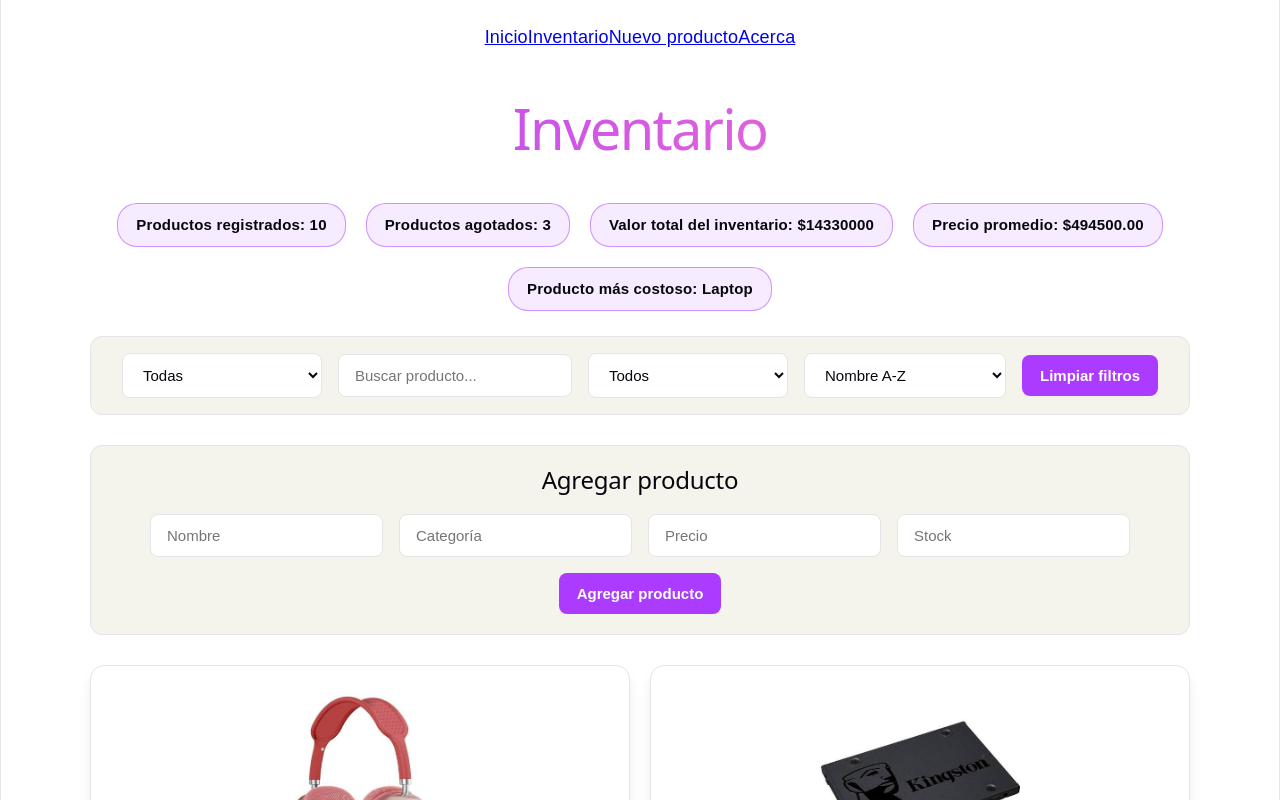
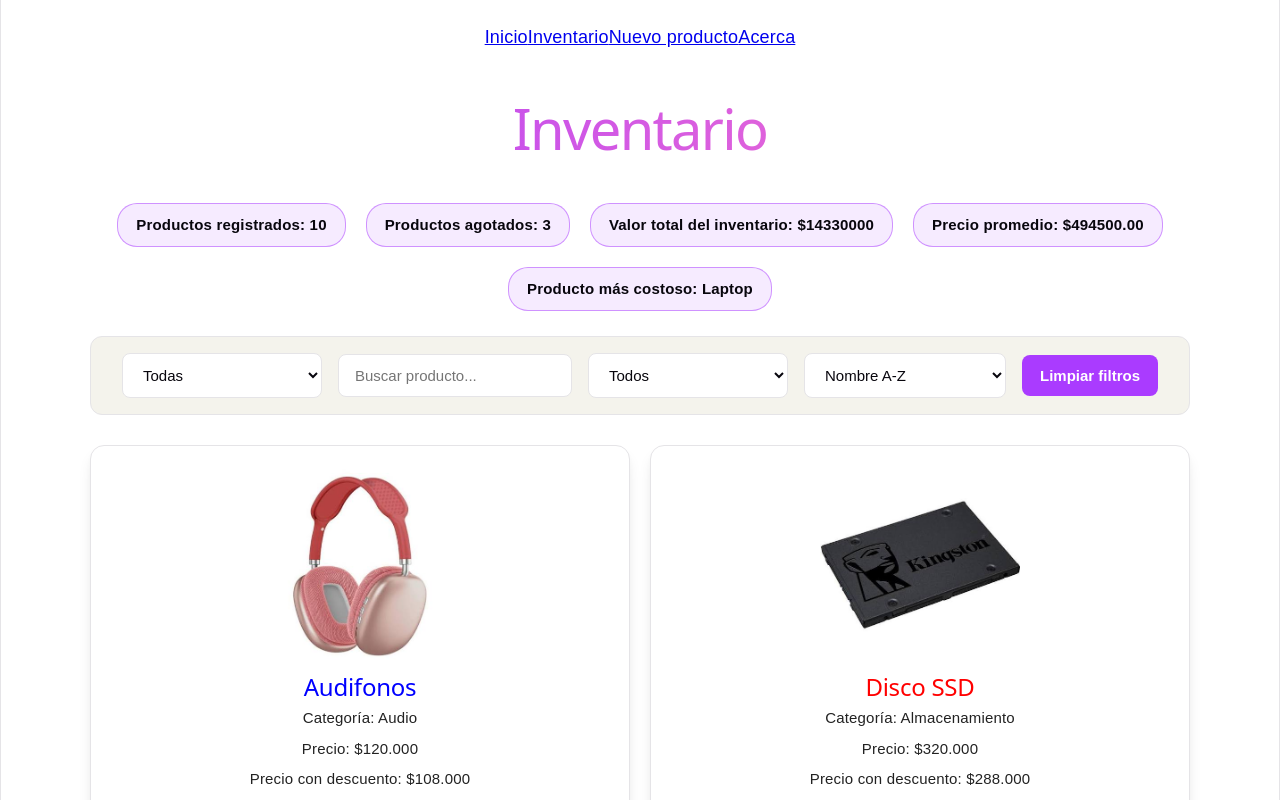
Before and after one commit to ireguisara09/react-js-ficha-3409609-Sara-Iregui, a React (Vite) app in the folder tienda-react/: page /inventario in a window 1280 px wide. Shown: the top 800 px of the page. Built offline with nearby package versions, Linux system fonts and the light colour scheme.

Commit message:
feat: Mision 4

```diff
--- a/tienda-react/src/pages/Inventario.jsx
+++ b/tienda-react/src/pages/Inventario.jsx
@@ -1,417 +1,165 @@
-import { useState, useEffect } from "react";
+// pages/Inventario.jsx
+import { useState } from "react";
 
 import ProductoCard from "../components/ProductoCard";
 import FormularioProducto from "../components/FormularioProducto";
 
-import { productos as productosIniciales } from "../data/productos";
-
-
-function Inventario() {
-
-  const obtenerProductosIniciales = () => {
-    const guardados = localStorage.getItem("inventario");
-
-    if (guardados) {
-      return JSON.parse(guardados);
-    }
-
-    return productosIniciales;
-  };
-
-  const [productos, setProductos] = useState(obtenerProductosIniciales);
-
-  const [mensaje, setMensaje] = useState("");
-
+function Inventario({
+  productos,
+  eliminarProducto,
+  modificarStock,
+  actualizarProducto,
+  mostrarMensaje
+}) {
   const [busqueda, setBusqueda] = useState("");
-
   const [categoria, setCategoria] = useState("Todas");
-
   const [filtroEstado, setFiltroEstado] = useState("Todos");
-
   const [orden, setOrden] = useState("nombre-asc");
-
   const [productoEditando, setProductoEditando] = useState(null);
-
-
-  useEffect(() => {
-    localStorage.setItem(
-      "inventario",
-      JSON.stringify(productos)
-    );
-  }, [productos]);
-
-
-  const mostrarMensaje = (texto) => {
-    setMensaje(texto);
-
-    setTimeout(() => {
-      setMensaje("");
-    }, 3000);
-  };
-
-
-  const eliminarProducto = (id) => {
-
-    if (!window.confirm("¿Seguro que quieres eliminar este producto?")) {
-      return;
-    }
-
-    const nuevaLista = productos.filter(
-      (producto) => producto.id !== id
-    );
-
-    setProductos(nuevaLista);
-
-    mostrarMensaje("Producto eliminado.");
-  };
-
-
-  const modificarStock = (id, cambio) => {
-
-    const nuevosProductos = productos.map((producto) => {
-
-      if (producto.id === id) {
-
-        return {
-          ...producto,
-          stock: Math.max(
-            0,
-            producto.stock + cambio
-          )
-        };
-
-      }
-
-      return producto;
-    });
-
-    setProductos(nuevosProductos);
-  };
-
 
   const editarProducto = (producto) => {
     setProductoEditando(producto);
   };
 
-
-  const actualizarProducto = (actualizado) => {
-
-    const nuevaLista = productos.map((producto) =>
-      producto.id === actualizado.id
-        ? actualizado
-        : producto
-    );
-
-    setProductos(nuevaLista);
-
+  const manejarActualizacion = (actualizado) => {
+    actualizarProducto(actualizado);
     setProductoEditando(null);
-
-    mostrarMensaje(
-      "Producto actualizado correctamente."
-    );
   };
-
-
-  const agregarProducto = (nuevoProducto) => {
-
-    setProductos([
-      ...productos,
-      nuevoProducto
-    ]);
-
-    mostrarMensaje(
-      "Producto agregado correctamente."
-    );
-  };
-
 
   const productosAgotados = productos.filter(
     (producto) => producto.stock === 0
   );
 
-
   const valorInventario = productos.reduce(
-    (total, producto) =>
-      total + producto.precio * producto.stock,
+    (total, producto) => total + producto.precio * producto.stock,
     0
   );
-
 
   const precioPromedio =
     productos.length > 0
       ? (
-          productos.reduce(
-            (suma, producto) =>
-              suma + producto.precio,
-            0
-          ) / productos.length
+          productos.reduce((suma, producto) => suma + producto.precio, 0) /
+          productos.length
         ).toFixed(2)
       : 0;
-
 
   const productoMasCaro =
     productos.length > 0
       ? productos.reduce(
-          (max, producto) =>
-            producto.precio > max.precio
-              ? producto
-              : max,
+          (max, producto) => (producto.precio > max.precio ? producto : max),
           productos[0]
         )
       : null;
 
-
-  const productosFiltrados = productos.filter(
-    (producto) => {
-
-      const coincideNombre =
-        producto.nombre
+  const productosFiltrados = productos.filter((producto) => {
+    const coincideNombre = producto.nombre
       .toLowerCase()
-          .includes(
-            busqueda.toLowerCase()
-          );
-
+      .includes(busqueda.toLowerCase());
 
     const coincideCategoria =
-        categoria === "Todas" ||
-        producto.categoria === categoria;
-
+      categoria === "Todas" || producto.categoria === categoria;
 
     const coincideEstado =
       filtroEstado === "Todos" ||
-        (
-          filtroEstado === "Disponibles" &&
-          producto.stock > 0
-        ) ||
-        (
-          filtroEstado === "Agotados" &&
-          producto.stock === 0
-        );
+      (filtroEstado === "Disponibles" && producto.stock > 0) ||
+      (filtroEstado === "Agotados" && producto.stock === 0);
 
+    return coincideNombre && coincideCategoria && coincideEstado;
+  });
 
-      return (
-        coincideNombre &&
-        coincideCategoria &&
-        coincideEstado
-      );
-    }
-  );
+  const productosConDescuento = productosFiltrados.map((producto) => ({
+    ...producto,
+    precioConDescuento: producto.precio * 0.9
+  }));
 
-
-  const productosConDescuento =
-    productosFiltrados.map(
-      (producto) => ({
-        ...producto,
-        precioConDescuento:
-          producto.precio * 0.9
-      })
-    );
-
-
-  const productosOrdenados =
-    [...productosConDescuento].sort(
-      (a, b) => {
-
+  const productosOrdenados = [...productosConDescuento].sort((a, b) => {
     switch (orden) {
-
       case "nombre-asc":
-            return a.nombre.localeCompare(
-              b.nombre
-            );
-
+        return a.nombre.localeCompare(b.nombre);
       case "precio-asc":
         return a.precio - b.precio;
-
       case "precio-desc":
         return b.precio - a.precio;
-
       case "stock-asc":
         return a.stock - b.stock;
-
       case "stock-desc":
         return b.stock - a.stock;
-
       default:
         return 0;
     }
-      }
-    );
-
+  });
 
   const limpiarFiltros = () => {
-
     setBusqueda("");
-
     setCategoria("Todas");
-
     setFiltroEstado("Todos");
-
     setOrden("nombre-asc");
   };
 
-
   return (
     <section>
-
       <h1>Inventario</h1>
 
-      {mensaje && (
-        <p className="mensaje-estado">
-          {mensaje}
-        </p>
+      <section className="indicadores">
+        <p>Productos registrados: {productos.length}</p>
+        <p>Productos agotados: {productosAgotados.length}</p>
+        <p>Valor total del inventario: ${valorInventario}</p>
+        <p>Precio promedio: ${precioPromedio}</p>
+        {productoMasCaro && (
+          <p>Producto más costoso: {productoMasCaro.nombre}</p>
         )}
-
-
-      <section className="indicadores">
-
-        <p>
-          Productos registrados: {productos.length}
-        </p>
-
-        <p>
-          Productos agotados: {productosAgotados.length}
-        </p>
-
-        <p>
-          Valor total del inventario: $
-          {valorInventario}
-        </p>
-
-        <p>
-          Precio promedio: $
-          {precioPromedio}
-        </p>
-
-        {productoMasCaro && (
-          <p>
-            Producto más costoso:{" "}
-            {productoMasCaro.nombre}
-          </p>
-        )}
-
       </section>
 
-
       <section className="filtros">
-
         <select
           value={categoria}
-          onChange={(evento) =>
-            setCategoria(evento.target.value)
-          }
+          onChange={(evento) => setCategoria(evento.target.value)}
         >
-          <option value="Todas">
-            Todas
-          </option>
-
-          <option value="Perifericos">
-            Periféricos
-          </option>
-
-          <option value="Pantallas">
-            Pantallas
-          </option>
-
-          <option value="Audio">
-            Audio
-          </option>
-
-          <option value="Computadores">
-            Computadores
-          </option>
-
-          <option value="Almacenamiento">
-            Almacenamiento
-          </option>
-
-          <option value="Dispositivos">
-            Dispositivos
-          </option>
-
+          <option value="Todas">Todas</option>
+          <option value="Perifericos">Periféricos</option>
+          <option value="Pantallas">Pantallas</option>
+          <option value="Audio">Audio</option>
+          <option value="Computadores">Computadores</option>
+          <option value="Almacenamiento">Almacenamiento</option>
+          <option value="Dispositivos">Dispositivos</option>
         </select>
-
 
         <input
           type="text"
           placeholder="Buscar producto..."
           value={busqueda}
-          onChange={(evento) =>
-            setBusqueda(evento.target.value)
-          }
+          onChange={(evento) => setBusqueda(evento.target.value)}
         />
-
 
         <select
           value={filtroEstado}
-          onChange={(evento) =>
-            setFiltroEstado(evento.target.value)
-          }
+          onChange={(evento) => setFiltroEstado(evento.target.value)}
         >
-
-          <option value="Todos">
-            Todos
-          </option>
-
-          <option value="Disponibles">
-            Disponibles
-          </option>
-
-          <option value="Agotados">
-            Agotados
-          </option>
-
+          <option value="Todos">Todos</option>
+          <option value="Disponibles">Disponibles</option>
+          <option value="Agotados">Agotados</option>
         </select>
 
-
-        <select
-          value={orden}
-          onChange={(evento) =>
-            setOrden(evento.target.value)
-          }
-        >
-
-          <option value="nombre-asc">
-            Nombre A-Z
-          </option>
-
-          <option value="precio-asc">
-            Precio menor a mayor
-          </option>
-
-          <option value="precio-desc">
-            Precio mayor a menor
-          </option>
-
-          <option value="stock-asc">
-            Stock menor a mayor
-          </option>
-
-          <option value="stock-desc">
-            Stock mayor a menor
-          </option>
-
+        <select value={orden} onChange={(evento) => setOrden(evento.target.value)}>
+          <option value="nombre-asc">Nombre A-Z</option>
+          <option value="precio-asc">Precio menor a mayor</option>
+          <option value="precio-desc">Precio mayor a menor</option>
+          <option value="stock-asc">Stock menor a mayor</option>
+          <option value="stock-desc">Stock mayor a menor</option>
         </select>
 
-
-        <button onClick={limpiarFiltros}>
-          Limpiar filtros
-        </button>
-
+        <button onClick={limpiarFiltros}>Limpiar filtros</button>
       </section>
 
-
+      {productoEditando && (
         <FormularioProducto
-        onAgregar={agregarProducto}
-        onActualizar={actualizarProducto}
+          onActualizar={manejarActualizacion}
           productoEditando={productoEditando}
         />
-
+      )}
 
       <section className="productos">
-
-        {productosOrdenados.map(
-          (producto) => (
-
+        {productosOrdenados.map((producto) => (
           <ProductoCard
             key={producto.id}
             producto={producto}
@@ -420,14 +168,10 @@ function Inventario() {
             onEditar={editarProducto}
             mostrarMensaje={mostrarMensaje}
           />
-
-          )
-        )}
-
+        ))}
       </section>
-
     </section>
-  )
+  );
 }
 
 export default Inventario;
--- a/tienda-react/src/pages/NuevoProducto.jsx
+++ b/tienda-react/src/pages/NuevoProducto.jsx
@@ -1,8 +1,12 @@
-function NuevoProducto() {
+// pages/NuevoProducto.jsx
+import FormularioProducto from "../components/FormularioProducto";
+
+function NuevoProducto({ agregarProducto }) {
   return (
     <section>
       <h1>Nuevo producto</h1>
-      <p>Aquí podrás agregar un nuevo producto.</p>
+
+      <FormularioProducto onAgregar={agregarProducto} />
     </section>
   );
 }
```
Lines whose indentation alone changed are shown as unchanged.
